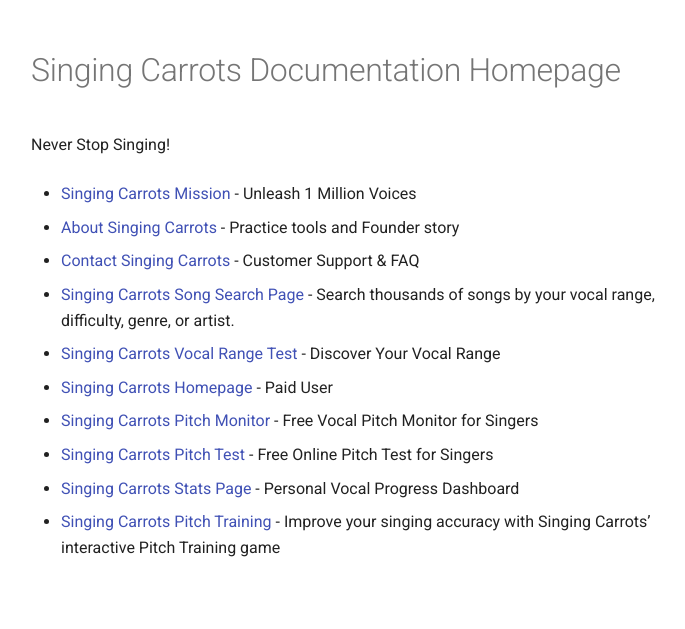
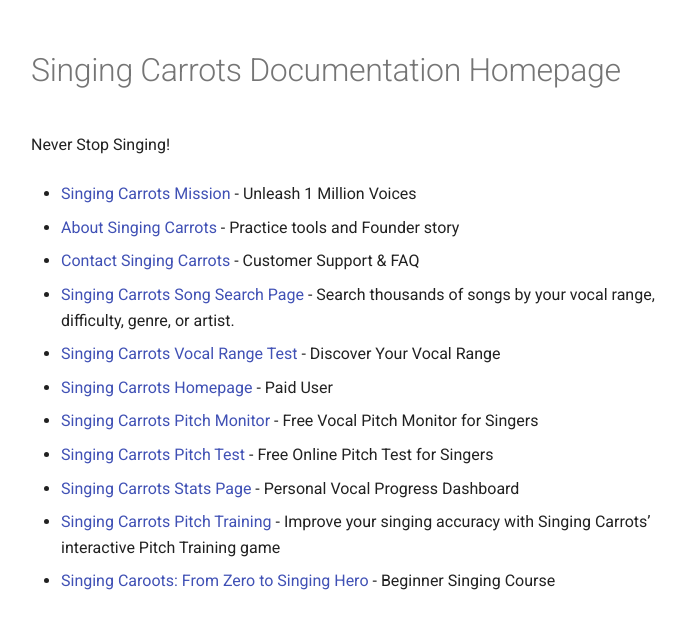
Before and after one commit to singingcarrots/docs, an MkDocs documentation site: the page built from docs/index.md, in a window 1280 px wide. Shown: the top 629 px of the page, without its empty margins (265-950 px from the left). Built offline with MkDocs 1.6.1 and Material for MkDocs 9.7.7, drawn with Linux system fonts in a browser that asks for light colours.

Commit message:
Update Pages “index”

```diff
--- a/docs/index.md
+++ b/docs/index.md
@@ -25,3 +25,5 @@
 * [Singing Carrots Stats Page](https://singingcarrots.com/docs/singing-carrots-stats-page) - Personal Vocal Progress Dashboard
 
 * [Singing Carrots Pitch Training](https://singingcarrots.com/docs/singing-carrots-pitch-training) - Improve your singing accuracy with Singing Carrots’ interactive Pitch Training game
+
+* [Singing Caroots: From Zero to Singing Hero](https://singingcarrots.com/docs/docs/from-zero-to-singing-hero) - Beginner Singing Course
```
